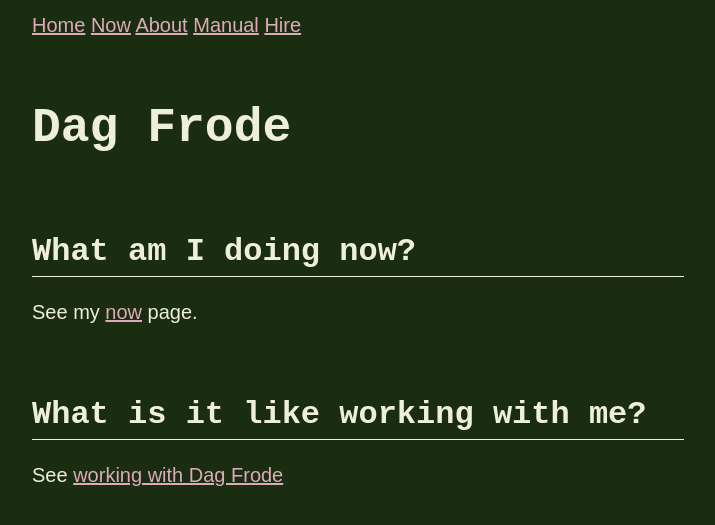
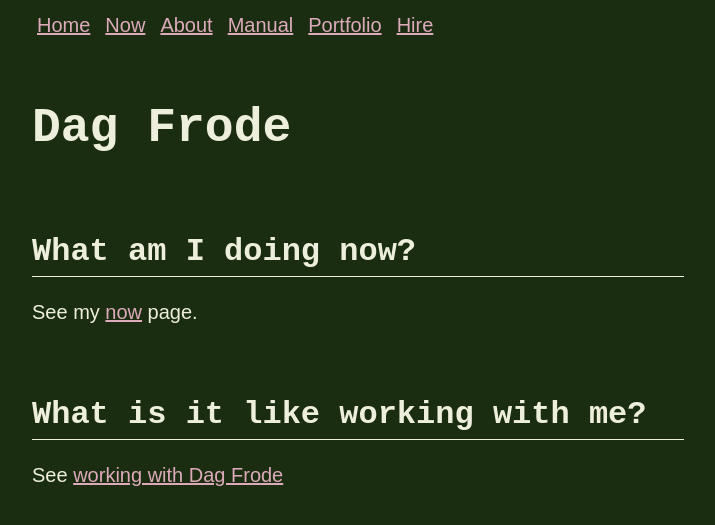
Before and after one commit to dagfrode/dagfrode.github.io, a Jekyll site: the page built from README.md, in a window 1280 px wide. Shown: the top 525 px of the page, without its empty margins (282-997 px from the left). Built offline with Jekyll 4.4.1, drawn with Linux system fonts in a browser that asks for light colours; our own code applies the rules of GitHub Pages for plain Markdown files.

Commit message:
Add portfolio and fix menu

```diff
--- a/_layouts/default.html
+++ b/_layouts/default.html
@@ -20,7 +20,10 @@
   <a href="/now"><i class="gg-calendar-today"></i>Now</a>
   <a href="/about"><i class="gg-info"></i>About</a>
   <a href="/work/manual"><i class="gg-readme"></i>Manual</a>
+  <a href="/portfolio"><i class="gg-image"></i>Portfolio</a>
   <a href="/hire"><i class="gg-profile"></i>Hire</a>
+
+
 </header>
   <main>
     {{ content }}
--- a/assets/css/main.css
+++ b/assets/css/main.css
@@ -170,3 +170,14 @@ blockquote {
 img {
   max-width: 100%;
 }
+
+header{
+  display: flex;
+  flex-direction: row;
+  gap:10px;
+}
+
+header i{
+  display: inline-block;
+  margin-right: 5px;
+}
```
Also changed, not shown: portfolio/index.md (added, +7 -0 lines), portfolio/dlga/dlgs-t.jpg (added), portfolio/dlga/dlgs.jpg (added).
